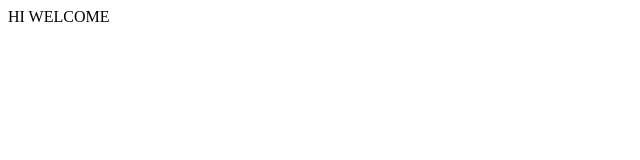
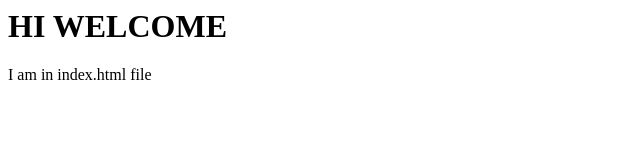
Before and after one commit to harshitha0579/GitHubDemo, a plain HTML site: page index.html in a window 1280 px wide. Shown: the whole page, without its empty margins (0-640 px from the left). Drawn offline with Linux system fonts and the light colour scheme.

Commit message:
new line added

```diff
--- a/index.html
+++ b/index.html
@@ -1,2 +1,3 @@
 
-<p>HI WELCOME </p>
+<h1>HI WELCOME </h1>
+<p> I am in index.html file </p>
```
